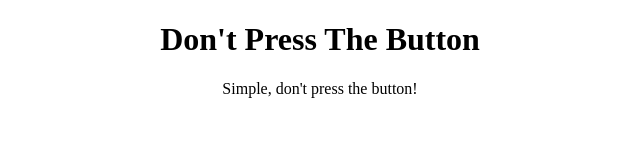
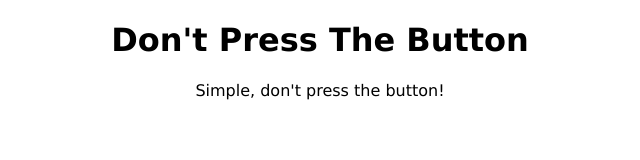
Before and after one commit to YadderOnALadder/Dont_Press_The_Button, a plain HTML site: page index.html.html in a window 1280 px wide. Shown: the whole page, without its empty margins (320-960 px from the left). Drawn offline with Linux system fonts and the light colour scheme.

Commit message:
Changed the font
Added a brand-new font

```diff
--- a/index.html.html
+++ b/index.html.html
@@ -1,4 +1,4 @@
 <!DOCTYPE html>
 
-<h1 style="text-align: center;">Don't Press The Button</h1>
-<p style="text-align: center;">Simple, don't press the button!</p>
+<h1 style="text-align: center; font-family: Verdana, Geneva, Tahoma, sans-serif;">Don't Press The Button</h1>
+<p style="text-align: center; font-family: Verdana, Geneva, Tahoma, sans-serif;">Simple, don't press the button!</p>
```
